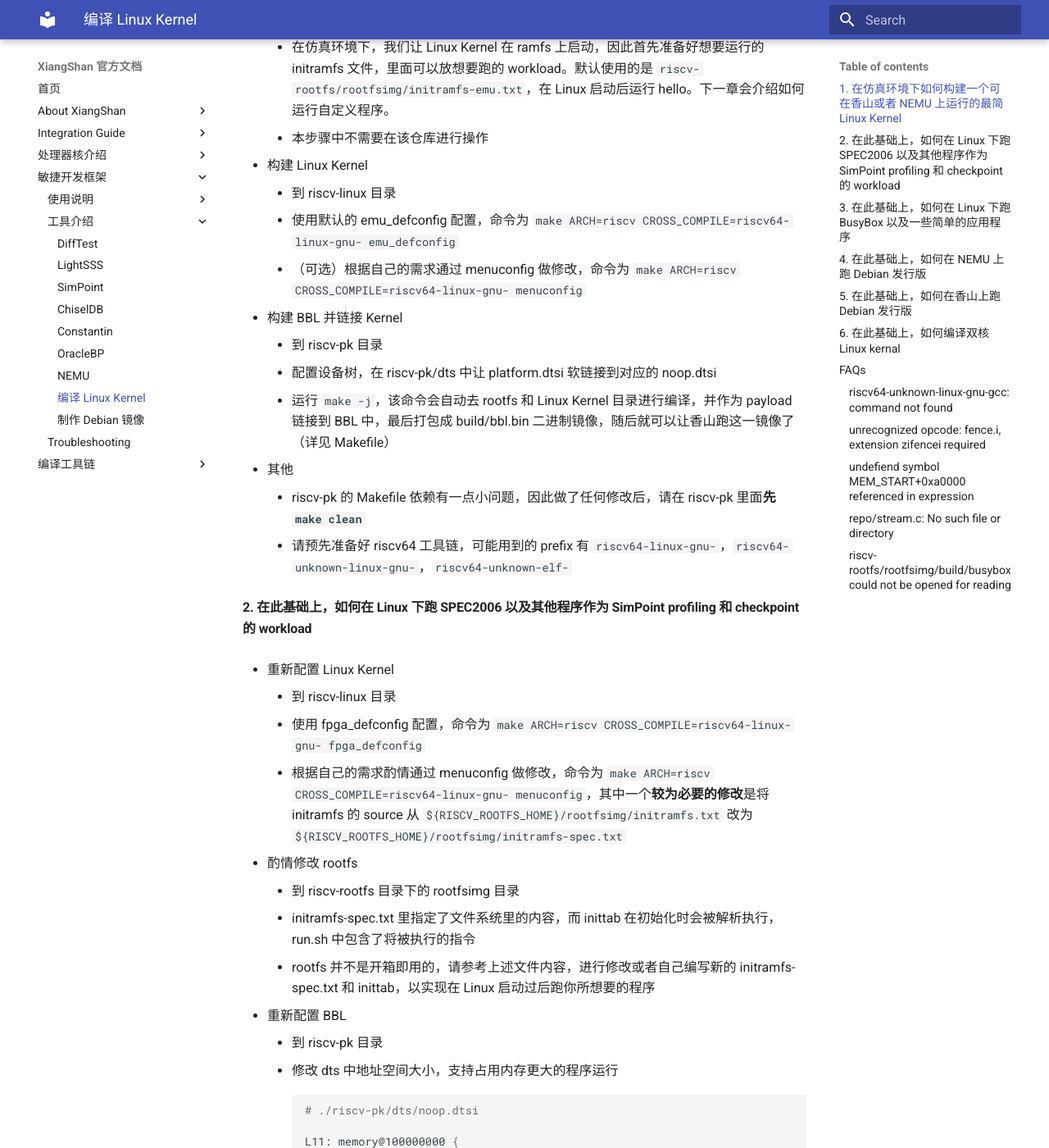
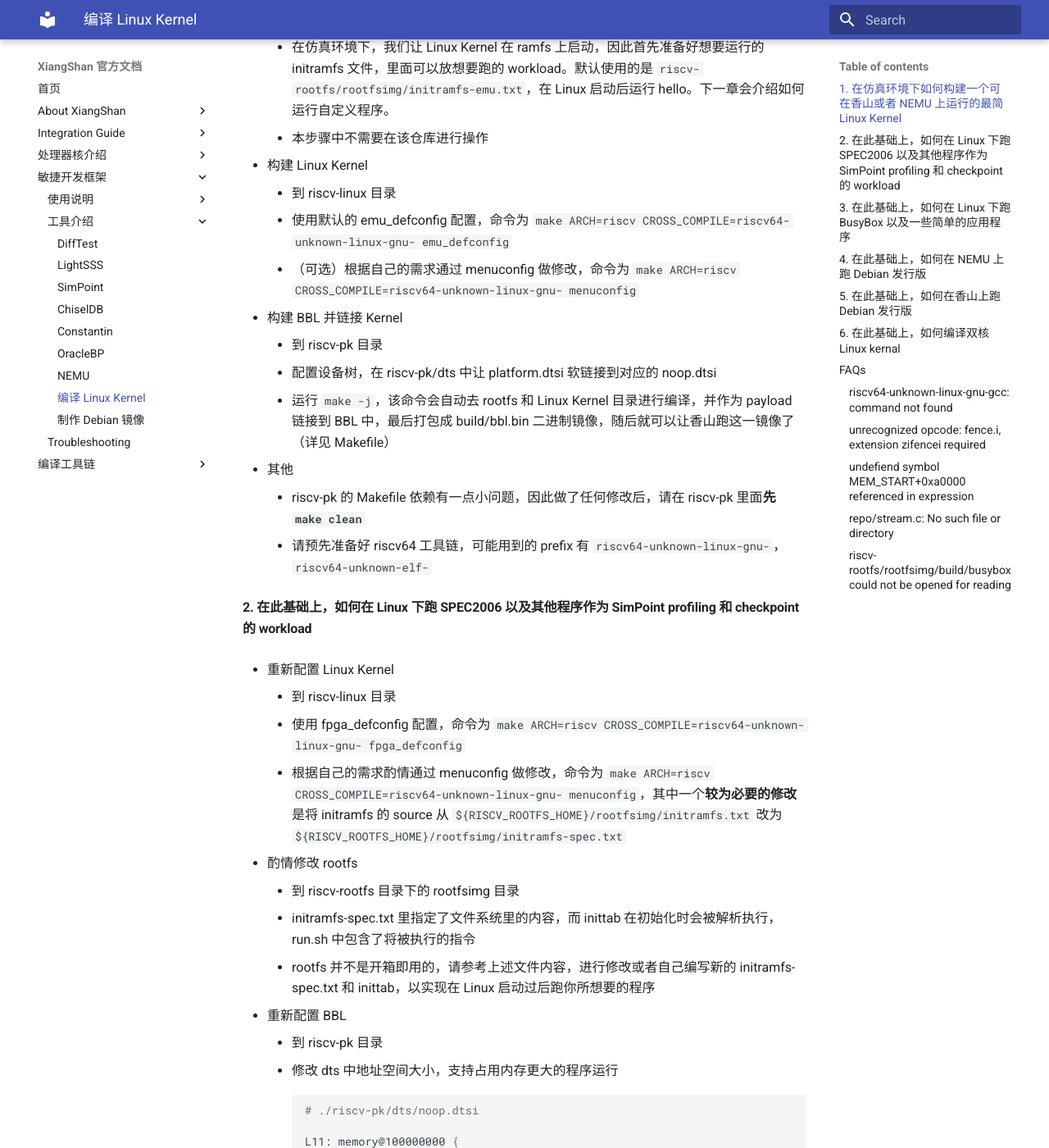
Before and after one commit to OpenXiangShan/XiangShan-doc, an MkDocs documentation site: the page built from docs/tools/linux-kernel-for-xs.md, in a window 1280 px wide and 1400 px high, scrolled down 808 px. Shown: the whole window at 82% size. Built offline with MkDocs 1.6.1 and Material for MkDocs 9.7.7, drawn with Linux system fonts in a browser that asks for light colours; some of the changed text lies outside the part shown.

Commit message:
fix target triplet
Signed-off-by: jiaxiaoyu <xyyy1420@gmail.com>

```diff
--- a/docs/tools/linux-kernel-for-xs.md
+++ b/docs/tools/linux-kernel-for-xs.md
@@ -25,8 +25,8 @@ This chapter has [English version](./linux-kernel-for-xs-en.md)
     - 本步骤中不需要在该仓库进行操作
 - 构建 Linux Kernel
     - 到 riscv-linux 目录
-    - 使用默认的 emu_defconfig 配置，命令为 `make ARCH=riscv CROSS_COMPILE=riscv64-linux-gnu- emu_defconfig`
-    - （可选）根据自己的需求通过 menuconfig 做修改，命令为 `make ARCH=riscv CROSS_COMPILE=riscv64-linux-gnu- menuconfig`
+    - 使用默认的 emu_defconfig 配置，命令为 `make ARCH=riscv CROSS_COMPILE=riscv64-unknown-linux-gnu- emu_defconfig`
+    - （可选）根据自己的需求通过 menuconfig 做修改，命令为 `make ARCH=riscv CROSS_COMPILE=riscv64-unknown-linux-gnu- menuconfig`
 - 构建 BBL 并链接 Kernel
     - 到 riscv-pk 目录
     - 配置设备树，在 riscv-pk/dts 中让 platform.dtsi 软链接到对应的 noop.dtsi
@@ -34,15 +34,15 @@ This chapter has [English version](./linux-kernel-for-xs-en.md)
 
 - 其他
     - riscv-pk 的 Makefile 依赖有一点小问题，因此做了任何修改后，请在 riscv-pk 里面**先 `make clean`**
-    - 请预先准备好 riscv64 工具链，可能用到的 prefix 有 `riscv64-linux-gnu-`，`riscv64-unknown-linux-gnu-`，`riscv64-unknown-elf-`
+    - 请预先准备好 riscv64 工具链，可能用到的 prefix 有 `riscv64-unknown-linux-gnu-`，`riscv64-unknown-elf-`
 
 
 #### 2. 在此基础上，如何在 Linux 下跑 SPEC2006 以及其他程序作为 SimPoint profiling 和 checkpoint 的 workload
 
 * 重新配置 Linux Kernel
     * 到 riscv-linux 目录
-    * 使用 fpga_defconfig 配置，命令为 `make ARCH=riscv CROSS_COMPILE=riscv64-linux-gnu- fpga_defconfig`
-    * 根据自己的需求酌情通过 menuconfig 做修改，命令为 `make ARCH=riscv CROSS_COMPILE=riscv64-linux-gnu- menuconfig`，其中一个**较为必要的修改**是将 initramfs 的 source 从 `${RISCV_ROOTFS_HOME}/rootfsimg/initramfs.txt` 改为 `${RISCV_ROOTFS_HOME}/rootfsimg/initramfs-spec.txt`
+    * 使用 fpga_defconfig 配置，命令为 `make ARCH=riscv CROSS_COMPILE=riscv64-unknown-linux-gnu- fpga_defconfig`
+    * 根据自己的需求酌情通过 menuconfig 做修改，命令为 `make ARCH=riscv CROSS_COMPILE=riscv64-unknown-linux-gnu- menuconfig`，其中一个**较为必要的修改**是将 initramfs 的 source 从 `${RISCV_ROOTFS_HOME}/rootfsimg/initramfs.txt` 改为 `${RISCV_ROOTFS_HOME}/rootfsimg/initramfs-spec.txt`
 
 * 酌情修改 rootfs
     * 到 riscv-rootfs 目录下的 rootfsimg 目录
@@ -69,8 +69,8 @@ This chapter has [English version](./linux-kernel-for-xs-en.md)
 
 * 重新配置 Linux Kernel
     * 到 riscv-linux 目录
-    * 使用 fpga_defconfig 配置，命令为 `make ARCH=riscv CROSS_COMPILE=riscv64-linux-gnu- fpga_defconfig`
-    * 根据自己的需求酌情通过 menuconfig 做修改，命令为 `make ARCH=riscv CROSS_COMPILE=riscv64-linux-gnu- menuconfig`，其中一个**较为必要的修改**是将 initramfs 的 source 从 `${RISCV_ROOTFS_HOME}/rootfsimg/initramfs.txt` 改为 `${RISCV_ROOTFS_HOME}/rootfsimg/initramfs-autorun.txt`
+    * 使用 fpga_defconfig 配置，命令为 `make ARCH=riscv CROSS_COMPILE=riscv64-unknown-linux-gnu- fpga_defconfig`
+    * 根据自己的需求酌情通过 menuconfig 做修改，命令为 `make ARCH=riscv CROSS_COMPILE=riscv64-unknown-linux-gnu- menuconfig`，其中一个**较为必要的修改**是将 initramfs 的 source 从 `${RISCV_ROOTFS_HOME}/rootfsimg/initramfs.txt` 改为 `${RISCV_ROOTFS_HOME}/rootfsimg/initramfs-autorun.txt`
 
 * 酌情修改 rootfs
     * 到 riscv-rootfs 目录下的 rootfsimg 目录
@@ -97,7 +97,7 @@ This chapter has [English version](./linux-kernel-for-xs-en.md)
 
 * 重新配置 Linux Kernel
     * 到 riscv-linux 目录
-    * 使用 debian_defconfig 配置，命令为 `make ARCH=riscv CROSS_COMPILE=riscv64-linux-gnu- debian_defconfig`
+    * 使用 debian_defconfig 配置，命令为 `make ARCH=riscv CROSS_COMPILE=riscv64-unknown-linux-gnu- debian_defconfig`
 * 重新配置 BBL
     * 到 riscv-pk 目录
     * 修改 dts 中 bootargs 参数
@@ -131,7 +131,7 @@ This chapter has [English version](./linux-kernel-for-xs-en.md)
     * 到 riscv-linux 目录
     * `make clean`清除编译文件
     * 根据需求使用 emu_defconfig 、fpga_defconfig 、或 debian_defconfig 进行配置，命令同上
-    * 通过 menuconfig 修改配置开启多核，命令为 `make ARCH=riscv CROSS_COMPILE=riscv64-linux-gnu- menuconfig`，
+    * 通过 menuconfig 修改配置开启多核，命令为 `make ARCH=riscv CROSS_COMPILE=riscv64-unknown-linux-gnu- menuconfig`，
     进入Platform type目录，将 Symmetric Multi-Processing 置为 Yes ，保存修改并退出
 * 重新配置 BBL
     * 到 riscv-pk 目录
```
